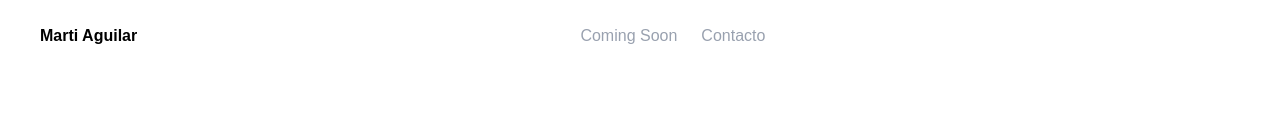
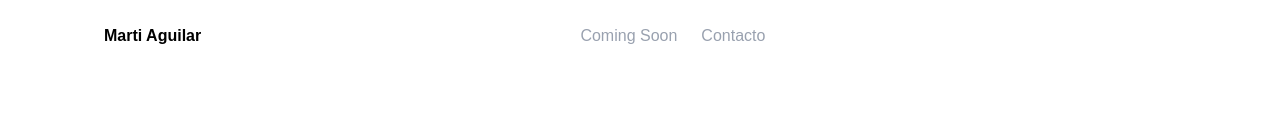
Before and after one commit to Owen-M9/martiaguilar, a Next.js app: page / in a window 1280 px wide. Shown: the top 139 px of the page. Built offline with nearby package versions, Linux system fonts and the light colour scheme; some icons are missing.

Commit message:
feat: centrado de los elementos del Navbar utilizando el componente Container

```diff
--- a/components/Container.tsx
+++ b/components/Container.tsx
@@ -1,7 +1,8 @@
 interface ContainerProps {
   children: React.ReactNode;
+  className?: string;
 }
 
-export default function Container({ children }: ContainerProps) {
-  return <div className="mx-auto max-w-6xl w-full px-6">{children}</div>;
+export default function Container({ children, className = "" }: ContainerProps) {
+  return <div className={`mx-auto max-w-6xl w-full px-6 ${className}`}>{children}</div>;
 }
--- a/components/Navbar.tsx
+++ b/components/Navbar.tsx
@@ -4,13 +4,15 @@ import { useState } from "react";
 import NavLink from "@/components/NavLink";
 import SocialLinks from "@/components/SocialLinks";
 import { Menu, X } from "lucide-react";
+import Container from "./Container";
 
 export default function Navbar() {
   const [isMenuOpen, setIsMenuOpen] = useState(false);
 
   return (
     <>
-      <nav className="relative flex items-center justify-between px-6 py-4">
+      <nav className="py-4">
+        <Container className="flex items-center justify-between relative">
           <div className="h-10 px-4 rounded-full bg-white flex items-center justify-center text-black font-bold whitespace-nowrap">
             Marti Aguilar
           </div>
@@ -32,10 +34,12 @@ export default function Navbar() {
               <SocialLinks />
             </div>
           </div>
+        </Container>
       </nav>
 
       {isMenuOpen && (
-        <div className="md:hidden flex flex-col items-end gap-4 px-6 pb-4">
+        <Container className="md:hidden flex flex-col items-end gap-4 pb-4">
+          {" "}
           <NavLink href="/" onClick={() => setIsMenuOpen(false)}>
             {" "}
             Inicio
@@ -46,9 +50,8 @@ export default function Navbar() {
           <NavLink href="/contacto" onClick={() => setIsMenuOpen(false)}>
             Contacto
           </NavLink>
-
           <SocialLinks />
-        </div>
+        </Container>
       )}
     </>
   );
```
Also changed, not shown: 1 other file (tests, documents, lock files or other folders). Lines whose indentation alone changed are shown as unchanged.
